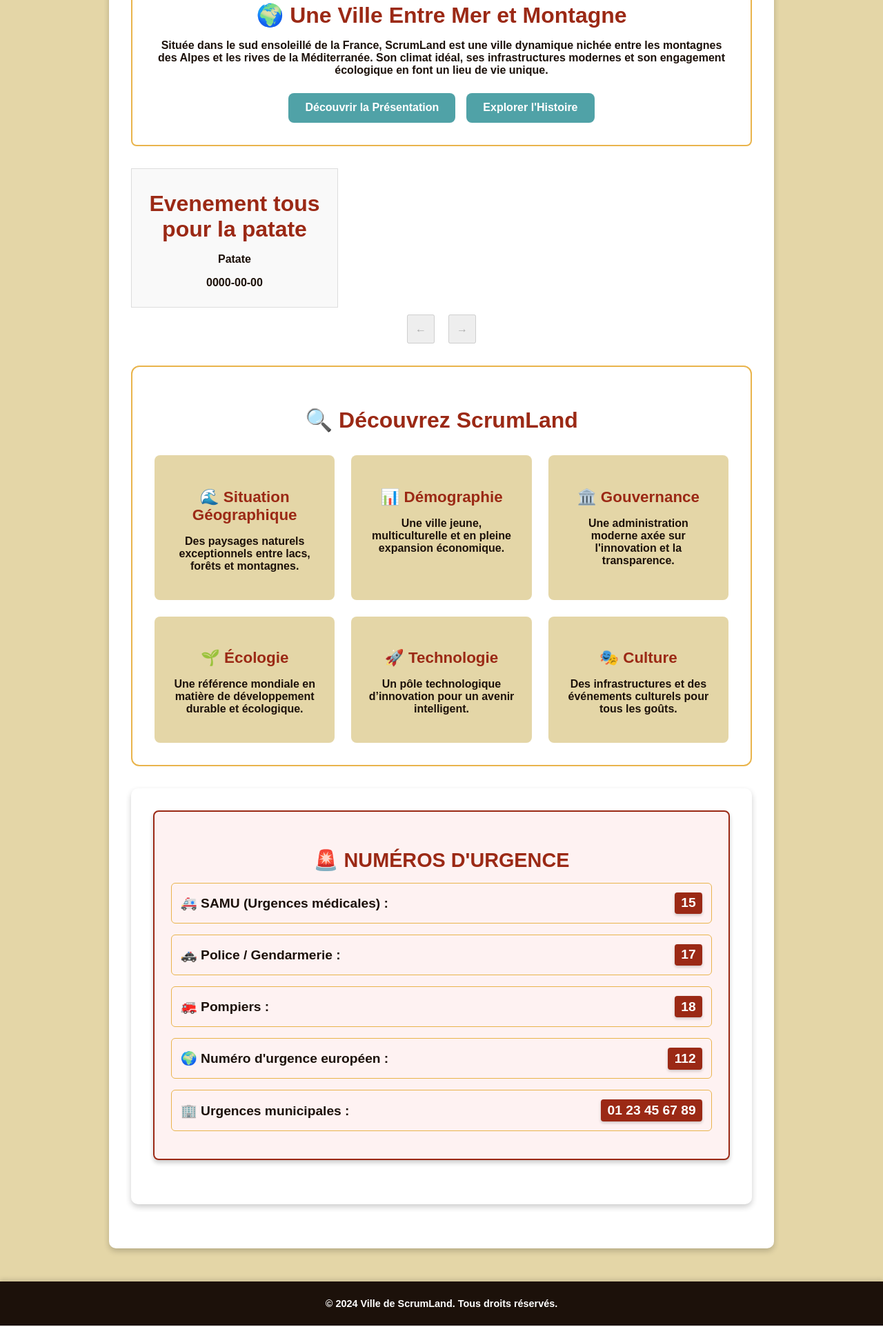
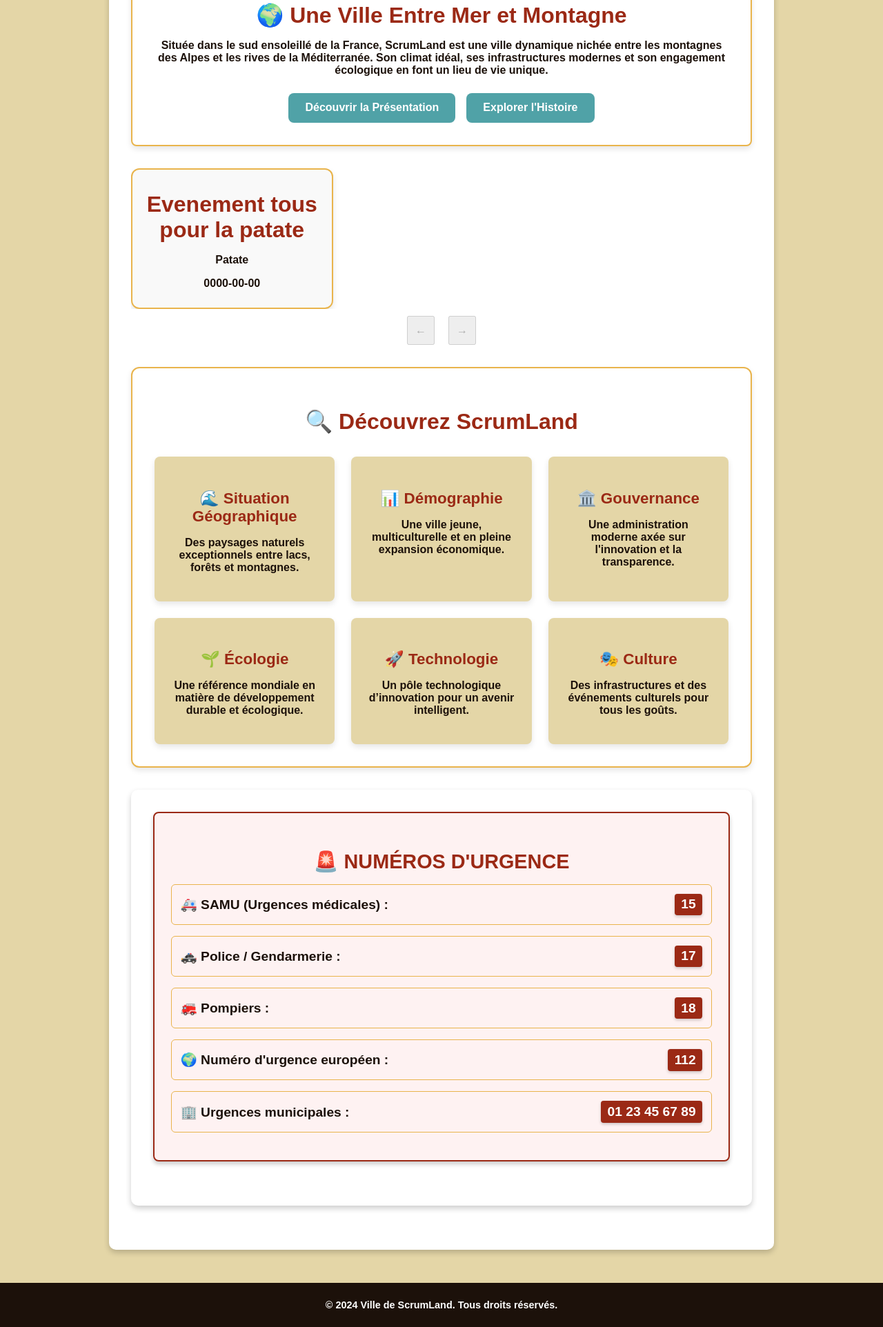
Before and after one commit to AustinRoverMini30/ScrumLand, a PHP site: page /accueil.php in a window 1280 px wide. Shown: the part 322-2246 px from the top of the page at 69% size. Run offline with PHP 8.4, Linux system fonts and the light colour scheme; data comes from the database, SQL or seed files in the repository.

Commit message:
Modification du CSS et correction de l'erreur de nommage
j'avais utilisé le terme actualité au lieu de manifestation j'ai maintenant réglé ce problème

```diff
--- a/Assets/CSS/actualite.css
+++ b/Assets/CSS/manifestation.css
@@ -1,5 +1,15 @@
+:root {
+    --vanilla: #e4d6a7;
+    --licorice: #1c110a;
+    --hunyadiYellow: #e9b44c;
+    --rofous: #9b2915;
+    --verdigris: #50a2a7;
+    --white: #ffffff;
+    --shadow: 0 4px 8px rgba(0, 0, 0, 0.1);
+}
+
 /* Conteneur global pour le carrousel */
-#listeActualite {
+#listeManifestation {
     display: flex; /* Alignement horizontal des enfants */
 
     transition: transform 0.5s ease-in-out; /* Animation fluide */
@@ -13,12 +23,15 @@
 
 /* Chaque élément (une "manifestation") */
 .manifestation {
-    flex: 0 0 calc(100% / 3); /* Chaque élément prend 1/3 de la largeur */
+    flex: 0 0 calc(97.5% / 3); /* Chaque élément prend 1/3 de la largeur */
     box-sizing: border-box;
     padding: 10px;
     text-align: center;
     background-color: #f9f9f9;
-    border: 1px solid #ddd;
+    border: 2px solid var(--hunyadiYellow);
+    border-radius: 12px;
+    margin-right: 10px;
+    box-shadow: var(--shadow);
 }
 
 /* Style pour les boutons de navigation */
--- a/Assets/JS/actualite.js
+++ b/Assets/JS/manifestation.js
@@ -11,7 +11,7 @@ const totalPages = Math.ceil(totalEvents-2);
 
 function updateCarousel() {
     const offset = -currentIndex * (100 / itemsPerPage);
-    const carousel = document.getElementById('listeActualite');
+    const carousel = document.getElementById('listeManifestation');
     carousel.style.transform = `translateX(${offset}%)`;
 
     document.getElementById('prevBtn').disabled = currentIndex === 0;
--- a/accueil.php
+++ b/accueil.php
@@ -13,8 +13,8 @@ $model = new Model();
     <link rel="stylesheet" href="Assets/CSS/accueil.css">
     <link rel="stylesheet" href="Assets/CSS/General.css">
     <link rel="stylesheet" href="Assets/CSS/numUrgence.css">
-    <link rel="stylesheet" href="Assets/CSS/acutalite.css">
-    <script src="Assets/JS/actualite.js" defer></script>
+    <link rel="stylesheet" href="Assets/CSS/manifestation.css">
+    <script src="Assets/JS/manifestation.js" defer></script>
 </head>
 <body>
     <!-- Barre de Navigation -->
@@ -32,7 +32,7 @@ $model = new Model();
                 <a href="histoire.php" class="btn">Explorer l'Histoire</a>
             </div>
         </section>
-        <?php require 'php/acutalite.php'; ?>
+        <?php require 'php/manifestation.php'; ?>
         <!-- Section Aperçu des Sections -->
         <section id="sections">
             <h2>🔍 Découvrez ScrumLand</h2>
--- a/php/acutalite.php
+++ b/php/manifestation.php
@@ -1,7 +1,4 @@
 <?php
-    /*include 'php/model.php';
-    $model = new Model();*/
-
     $lstEvent = $model->getManifestations();
 
 ?>
@@ -10,13 +7,12 @@
 <head>
     <meta charset="UTF-8">
     <meta name="viewport" content="width=device-width, initial-scale=1.0">
-    <link rel="stylesheet" href="Assets/CSS/actualite.css">
-    <script src="Assets/JS/actualite.js" defer></script>
-    <title>Actualités</title>
+    <link rel="stylesheet" href="Assets/CSS/manifestation.css">
+    <script src="Assets/JS/manifestation.js" defer></script>
 </head>
 <body>
 <div class="carousel-container">
-    <div id="listeActualite">
+    <div id="listeManifestation">
         <?php foreach ($lstEvent as $event){?>
 
             <div class="manifestation">
```
Also changed, not shown: Assets/CSS/testActu.css (deleted, +0 -47 lines).
